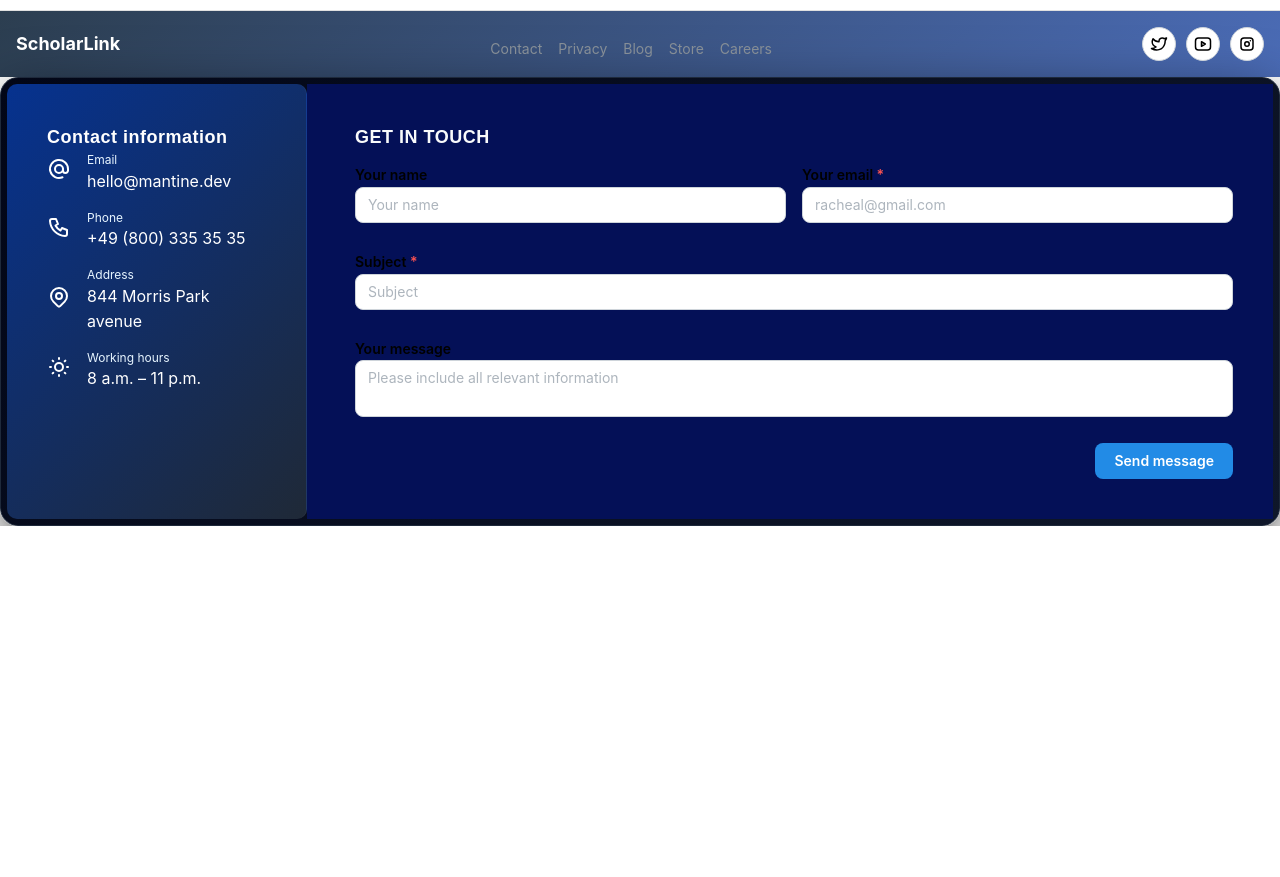
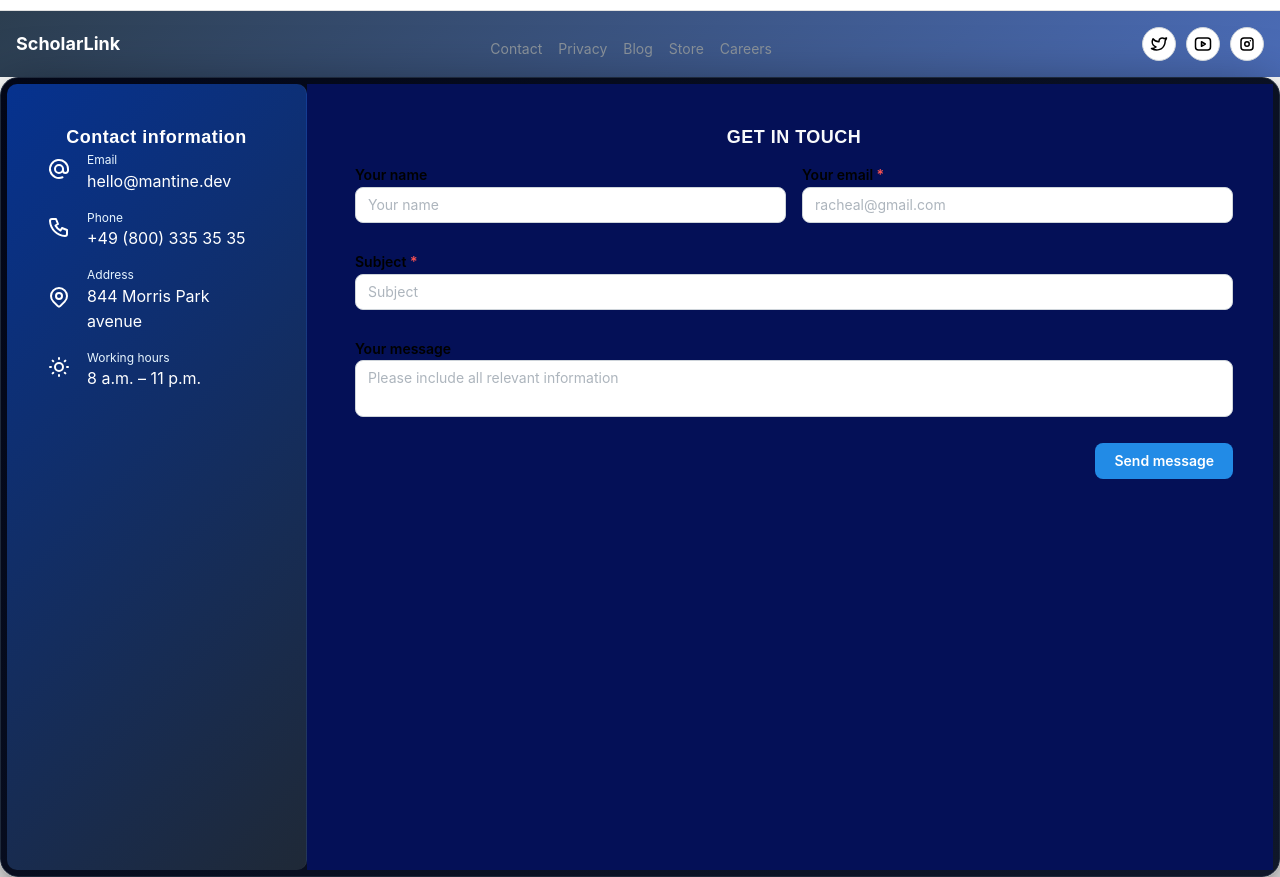
Before and after one commit to SamsonKwizela/Scholar_Link, a React (Vite) app: page / in a window 1280 px wide. Shown: the part 960-1837 px from the top of the page. Before the commit the page ends 1486 px from the top, so only its background shows below. Built offline with nearby package versions, Linux system fonts and the light colour scheme.

Commit message:
updated the contact information

```diff
--- a/src/pages/ContactUs.css
+++ b/src/pages/ContactUs.css
@@ -7,6 +7,7 @@
   border: 1px solid #1e293b;
   box-shadow: 0 20px 60px rgba(0, 0, 0, 0.6);
   overflow: hidden;
+  height: 100vh;
 }
 
 /* Responsive */
@@ -93,12 +94,15 @@
 
 /* Title */
 .title {
-  margin-bottom: 1.5rem;
+
   font-family: Outfit, sans-serif;
   font-size: 1.3rem;
   font-weight: 600;
   color: #f9fafb;
   letter-spacing: 0.5px;
+  margin: 100px;
+  text-align: center;
+
 }
 
 /* Button */
```
